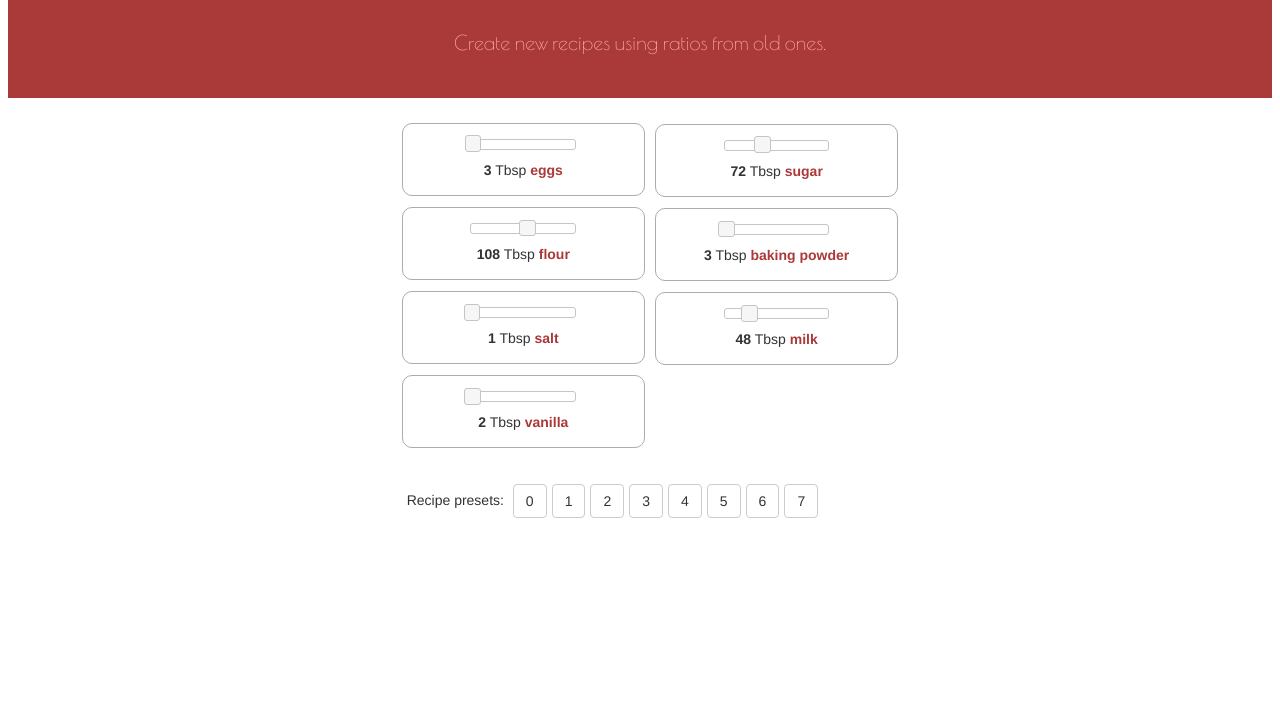
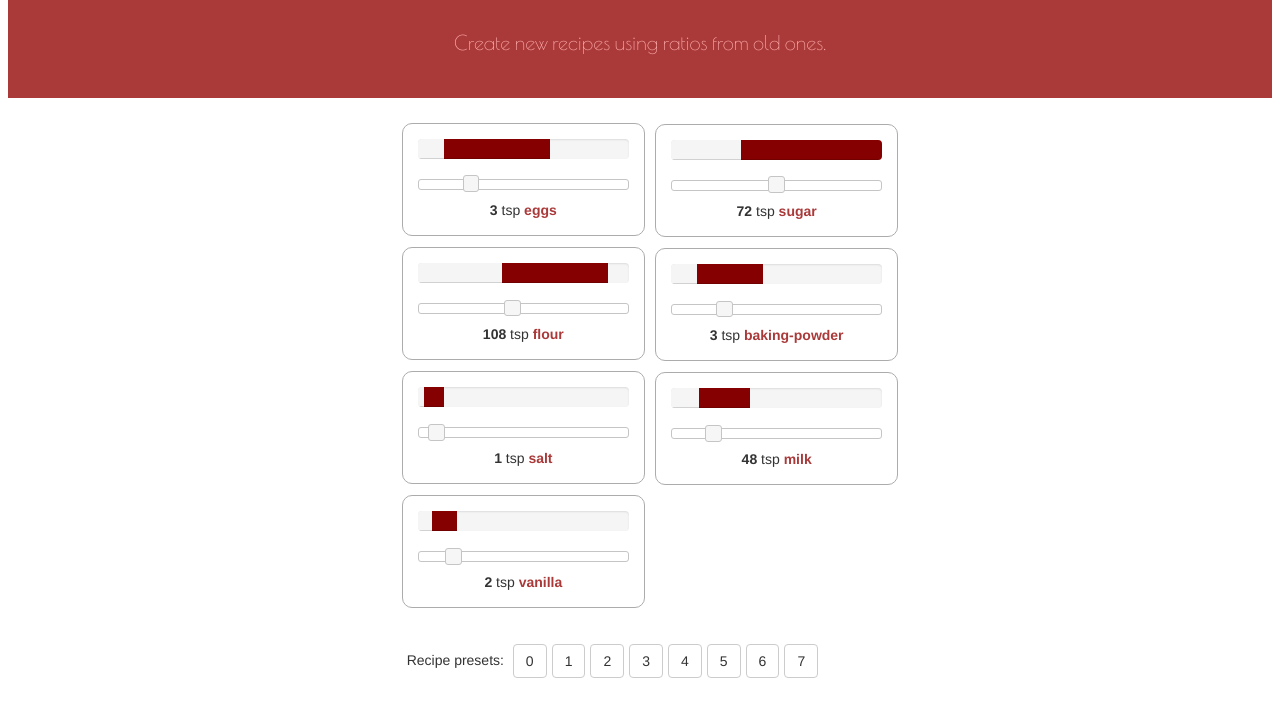
Before and after one commit to mobeets/autocookie, a plain HTML site: page index.html in a window 1280 px wide. Shown: the part 215-932 px from the top of the page. Before the commit the page ends 841 px from the top, so only its background shows below. Drawn offline with nearby package versions, Linux system fonts and the light colour scheme; files that its build step writes are made by us from their sources.

Commit message:
progress bar shows ranges of valid ingredients, fixes #6

```diff
--- a/static/cakes.js
+++ b/static/cakes.js
@@ -1,3 +1,14 @@
+var defaultRanges = [
+    {'name': 'eggs', 'maxQty': 12},
+    {'name': 'sugar', 'maxQty': 3*16*3},
+    {'name': 'flour', 'maxQty': 5*16*3},
+    {'name': 'baking-powder', 'maxQty': 12},
+    {'name': 'salt', 'maxQty': 12},
+    {'name': 'butter', 'maxQty': 2*16*3},
+    {'name': 'milk', 'maxQty': 5*16*3},
+    {'name': 'vanilla', 'maxQty': 12},
+];
+
 var allRecipes = [
     {
         "url": "http://food52.com/blog/2262_tender_yellow_cake",
@@ -6,7 +17,7 @@ var allRecipes = [
             {'name': 'eggs', 'qty': 3, 'unit': ''},
             {'name': 'sugar', 'qty': 1.5, 'unit': 'cup'},
             {'name': 'flour', 'qty': 2.25, 'unit': 'cup'},
-            {'name': 'baking powder', 'qty': 3, 'unit': 'tsp'},
+            {'name': 'baking-powder', 'qty': 3, 'unit': 'tsp'},
             {'name': 'salt', 'qty': 1, 'unit': 'tsp'},
             {'name': 'milk', 'qty': 1, 'unit': 'cup'},
             {'name': 'vanilla', 'qty': 1.5, 'unit': 'tsp'}
@@ -19,7 +30,7 @@ var allRecipes = [
             {'name': 'eggs', 'qty': 5, 'unit': ''},
             {'name': 'sugar', 'qty': 2.5, 'unit': 'cup'},
             {'name': 'flour', 'qty': 3, 'unit': 'cup'},
-            {'name': 'baking powder', 'qty': 1, 'unit': 'tsp'},
+            {'name': 'baking-powder', 'qty': 1, 'unit': 'tsp'},
             {'name': 'salt', 'qty': 0.25, 'unit': 'tsp'},
             {'name': 'butter', 'qty': 1.5, 'unit': 'cup'},
             {'name': 'milk', 'qty': 1, 'unit': 'cup'},
@@ -33,7 +44,7 @@ var allRecipes = [
             {'name': 'eggs', 'qty': 5, 'unit': ''},
             {'name': 'sugar', 'qty': 1.75, 'unit': 'cup'},
             {'name': 'flour', 'qty': 3, 'unit': 'cup'},
-            {'name': 'baking powder', 'qty': 1, 'unit': 'Tbsp'},
+            {'name': 'baking-powder', 'qty': 1, 'unit': 'Tbsp'},
             {'name': 'salt', 'qty': 0.5, 'unit': 'tsp'},
             {'name': 'butter', 'qty': 1, 'unit': 'cup'},
             {'name': 'vanilla', 'qty': 1, 'unit': 'tsp'}
@@ -46,7 +57,7 @@ var allRecipes = [
             {'name': 'eggs', 'qty': 4, 'unit': ''},
             {'name': 'sugar', 'qty': 2, 'unit': 'cup'},
             {'name': 'flour', 'qty': 2.67, 'unit': 'cup'},
-            {'name': 'baking powder', 'qty': 2, 'unit': 'tsp'},
+            {'name': 'baking-powder', 'qty': 2, 'unit': 'tsp'},
             {'name': 'salt', 'qty': 0.5, 'unit': 'tsp'},
             {'name': 'butter', 'qty': 1, 'unit': 'cup'},
             {'name': 'milk', 'qty': 1, 'unit': 'cup'},
@@ -60,7 +71,7 @@ var allRecipes = [
             {'name': 'eggs', 'qty': 3, 'unit': ''},
             {'name': 'sugar', 'qty': 2.25, 'unit': 'cup'},
             {'name': 'flour', 'qty': 2.5, 'unit': 'cup'},
-            {'name': 'baking powder', 'qty': 2, 'unit': 'tsp'},
+            {'name': 'baking-powder', 'qty': 2, 'unit': 'tsp'},
             {'name': 'salt', 'qty': 1, 'unit': 'tsp'},
             {'name': 'butter', 'qty': 0.33, 'unit': 'cup'},
             {'name': 'milk', 'qty': 1, 'unit': 'cup'},
@@ -73,7 +84,7 @@ var allRecipes = [
             {'name': 'eggs', 'qty': 6, 'unit': ''},
             {'name': 'sugar', 'qty': 1.5, 'unit': 'cup'},
             {'name': 'flour', 'qty': 3, 'unit': 'cup'},
-            {'name': 'baking powder', 'qty': 1.33, 'unit': 'Tbsp'},
+            {'name': 'baking-powder', 'qty': 1.33, 'unit': 'Tbsp'},
             {'name': 'salt', 'qty': 0.75, 'unit': 'tsp'},
             {'name': 'butter', 'qty': 0.75, 'unit': 'cup'},
             {'name': 'milk', 'qty': 1, 'unit': 'cup'},
@@ -87,7 +98,7 @@ var allRecipes = [
             {'name': 'eggs', 'qty': 2, 'unit': ''},
             {'name': 'sugar', 'qty': 1.67, 'unit': 'cup'},
             {'name': 'flour', 'qty': 3, 'unit': 'cup'},
-            {'name': 'baking powder', 'qty': 2.25, 'unit': 'tsp'},
+            {'name': 'baking-powder', 'qty': 2.25, 'unit': 'tsp'},
             {'name': 'salt', 'qty': 0.5, 'unit': 'tsp'},
             {'name': 'butter', 'qty': 1, 'unit': 'cup'},
             {'name': 'milk', 'qty': 1.33, 'unit': 'cup'},
@@ -101,7 +112,7 @@ var allRecipes = [
             {'name': 'eggs', 'qty': 3, 'unit': ''},
             {'name': 'sugar', 'qty': 1.5, 'unit': 'cup'},
             {'name': 'flour', 'qty': 2.25, 'unit': 'cup'},
-            {'name': 'baking powder', 'qty': 3.5, 'unit': 'tsp'},
+            {'name': 'baking-powder', 'qty': 3.5, 'unit': 'tsp'},
             {'name': 'salt', 'qty': 1, 'unit': 'tsp'},
             {'name': 'butter', 'qty': 0.5, 'unit': 'cup'},
             {'name': 'milk', 'qty': 1.25, 'unit': 'cup'},
--- a/static/custom.css
+++ b/static/custom.css
@@ -76,8 +76,8 @@ h1 {
     font-weight: bold;
 }
 .slider {
-    margin-left: 25%;
-    width: 50%;
+    /*margin-left: 25%;*/
+    /*width: 50%;*/
 }
 .values {
     text-align: center;
@@ -104,3 +104,13 @@ h1 {
 .recipe-presets {
     float: left;
 }
+
+
+.progress-bar-empty {
+    background: #f5f5f5;
+}
+
+.progress-bar-filled {
+    background: #850000;
+    /*background: gray;*/
+}
--- a/static/js/main.js
+++ b/static/js/main.js
@@ -3,30 +3,76 @@ var recipes = [];
 for (var i=0; i<allRecipes.length; i++) {
   recipes.push(allRecipes[i].ingredients);
 }
-
 var recipes = addAllRawQtys(recipes);
 var ranges = allRatioRanges(recipes);
+
 var recipe = recipes[0];
+var maxValDefault = 5*16*3;
+
+function getMaxVal(itemName) {
+  maxVal = maxValDefault;
+  rng = defaultRanges.filter(function (item) { return item.name === itemName; });
+  if (rng.length > 0) {
+    maxVal = rng[0].maxQty;
+  }
+  return maxVal;
+}
+
+function valToPercent(val, maxVal) {
+  valPct = 100;
+  if (val < 0) {
+    valPct = 0;
+  } else if (val <= maxVal) {
+    valPct = (100*val/maxVal);
+  }
+  return valPct;
+}
+
+function setProgressBar(item, startVal, endVal) {
+  bar = $('div[id^="item-' + item.name + '"] .progress');
+  maxVal = getMaxVal(item.name);
+  pctStart = valToPercent(startVal, maxVal);
+  pctEnd = valToPercent(endVal, maxVal);
+  pctEnd = Math.max(0, pctEnd - pctStart);
+
+  bar.children('.progress-bar-start').css('width', pctStart.toString() + '%');
+  bar.children('.progress-bar-filled').css('width', pctEnd.toString() + '%');
+}
+
+function setProgressBars(recipe, validRanges) {
+    for (var i=0; i<recipe.length; i++) {
+        nm = recipe[i].name;
+        setProgressBar(recipe[i], validRanges[nm][0], validRanges[nm][1]);
+    }
+}
 
 function initSlider(selector, valSelector, initVal, itemName, itemIndex) {
+  maxVal = getMaxVal(itemName);
   $(selector).slider({
     value: initVal,
     min: 0,
-    max: 200,
+    max: maxVal,
     step: 1,
     slide: function( event, ui ) {
       $(valSelector).text(ui.value);
       // update value in recipe
       recipe[itemIndex].qtyRaw = ui.value;
-      checkOutOfBoundsIngrients(recipe, ranges);
-      // oobs = outOfBoundsRatiosInRecipe(recipe, ranges);
-      // msgs = oobsToMsgs(oobs, recipes.length);
-      // $('.errors').html(msgs.join('<br>'));
-      // oobsToColors(oobs);
+      checkOutOfBoundsIngredients(recipe, ranges);
     }
   });
   val = $(selector).slider("value");
   $(valSelector).text(val);
+}
+
+function initProgressBar() {
+  progBar = `
+    <div class="progress">
+      <div class="progress-bar progress-bar-empty progress-bar-start" role="progressbar" style="width:0%"></div>
+      <div class="progress-bar progress-bar-filled" role="progressbar" style="width:0%">
+      </div>
+      <div class="progress-bar progress-bar-empty progress-bar-end" role="progressbar" style="width:0%"></div>
+    </div>`;
+  return progBar;
 }
 
 function initIngredient(item, i) {
@@ -34,27 +80,31 @@ function initIngredient(item, i) {
   var line =
       '<div class="col-lg-2"></div>' +
       '<div id="item-' + item.name + '" class="ingredient col-lg-4">' +
+        initProgressBar() +
         '<div id="slider' + ind + '" class="slider"></div>' +
         '<div class="values">' +
           '<div class="glyphs"> </div>' +
           '<span id="val' + ind + '" class="amount"></span>' +
-          ' <span class="unit">Tbsp</span>' +
+          ' <span class="unit">tsp</span>' +
           ' <span class="item">' + item.name + '</span>' +
         '</div>' +
       '</div>';
   $('.ingredients').append(line);
   initSlider('#slider' + ind, '#val' + ind, item.qtyRaw, item.name, i);
 }
-function initRecipe(recipe) {
+function initRecipe(recipe, ranges) {
   for (var i=0; i<recipe.length; i++) {
     initIngredient(recipe[i], i);
   }
+
+  validRanges = getAllowedRangesInRecipe(recipe, ranges);
+  setProgressBars(recipe, validRanges);
 }
 
 function selectPreset(event) {
   $('.ingredients').html('');
   curId = event.target.id;
-  initRecipe(recipes[curId.split('recipe-')[1]]);
+  initRecipe(recipes[curId.split('recipe-')[1]], ranges);
 }
 
 function initPresets(recipes) {
@@ -69,7 +119,7 @@ function init() {
 
   console.log(ranges);
   initPresets(recipes);
-  initRecipe(recipe);
+  initRecipe(recipe, ranges);
   $('.recipe-preset').click(selectPreset);
 }
 
--- a/static/js/ratios.js
+++ b/static/js/ratios.js
@@ -77,22 +77,6 @@ function allRatioRanges(recipes) {
     return {"min": minRatios, "max": maxRatios};
 }
 
-function oobsToMsgs(oobs, nRs) {
-    msgs = [];
-    for (var i=0; i<oobs.length; i++) {
-        oob = oobs[i];
-        msg = 'Warning! Your ' + oob.ratio.name + ' ratio of ' + oob.ratio.r.toFixed(2) + ' should be ';
-        if (oob.ratio.r < oob.minVal) {
-            msg += ' at least ' + oob.minVal.toFixed(2);
-        } else {
-            msg += ' at most ' + oob.maxVal.toFixed(2);
-        }
-        msg += ' (according to ' + nRs.toString() + ' recipes).';
-        msgs.push(msg);
-    }
-    return msgs;
-}
-
 function getIngredsInRecipe(recipe) {
     ingreds = [];
     for (var i=0; i<recipe.length; i++) {
@@ -141,13 +125,8 @@ function getAllowedRangesInRecipe(recipe, ranges) {
         mxs = allMaxs[ingreds[i]];
         mn = Math.max(mns);
         mx = Math.min(mxs);
-        // console.log([ingreds[i], mn, mx]);
-        // console.log([mns]);
-        // console.log([mxs]);
-        // console.log('-------');
         validRanges[ingreds[i]] = [mn, mx];
     }
-    console.log(validRanges);
     return validRanges;
 }
 
@@ -175,65 +154,8 @@ function markOutOfBoundsIngredients(recipe, validRanges) {
     }
 }
 
-function checkOutOfBoundsIngrients(recipe, ranges) {
+function checkOutOfBoundsIngredients(recipe, ranges) {
     validRanges = getAllowedRangesInRecipe(recipe, ranges);
+    setProgressBars(recipe, validRanges);
     markOutOfBoundsIngredients(recipe, validRanges);
 }
-
-// function outOfBoundsRatiosInRecipe(recipe, ranges) {
-
-//     ratios = getRatiosInRecipe(recipe);
-//     oobs = [];
-//     for (var i=0; i<ratios.length; i++) {
-//         mn = ranges.min[ratios[i].name];
-//         mx = ranges.max[ratios[i].name];
-//         actual = ratios[i].r;
-//         if (actual < mn || actual > mx) {
-//             oobs.push({
-//                 'ratio': ratios[i],
-//                 'minVal': mn,
-//                 'maxVal': mx
-//             });
-//         }
-//     }
-//     return oobs;
-// }
-
-
-// function oobsToColors(oobs) {
-//   tooLow = [];
-//   tooHigh = [];
-//   for (var i=0; i<oobs.length; i++) {
-//     oob = oobs[i];
-//     nm1 = oob.ratio.a;
-//     nm2 = oob.ratio.b;
-//     if (oob.ratio.r < oob.minVal) {
-//       nm3 = nm1; nm1 = nm2; nm2 = nm3;
-//     }
-//     tooHigh.push(nm1);
-//     tooLow.push(nm2);
-//   }
-
-//   for (var i=0; i<recipe.length; i++) {
-//     key = 'background';
-//     val = 'none';
-//     nm = recipe[i].name;
-//     if ($.inArray(nm, tooLow) > -1 && $.inArray(nm, tooHigh) > -1) {
-//       val = 'ban-circle';
-//     } else if ($.inArray(nm, tooLow) > -1) {
-//       val = 'arrow-up';
-//     } else if ($.inArray(nm, tooHigh) > -1) {
-//       val = 'arrow-down';
-//     } else {
-//       val = '';
-//     }
-//     if (val.length > 0) {
-//       glyph = '<span class="glyphicon glyphicon-' + val + '" aria-hidden="true"></span>';
-//     } else {
-//       glyph = '';
-//     }
-//     $('#item-' + nm + ' .glyphs').html(glyph);
-//     $('#item-' + nm).css(key, val);
-//   }
-
-// }
```
